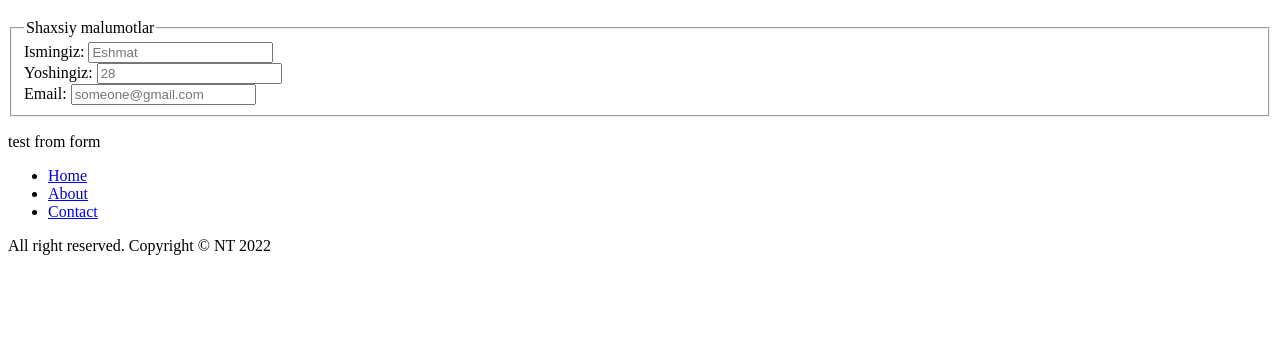
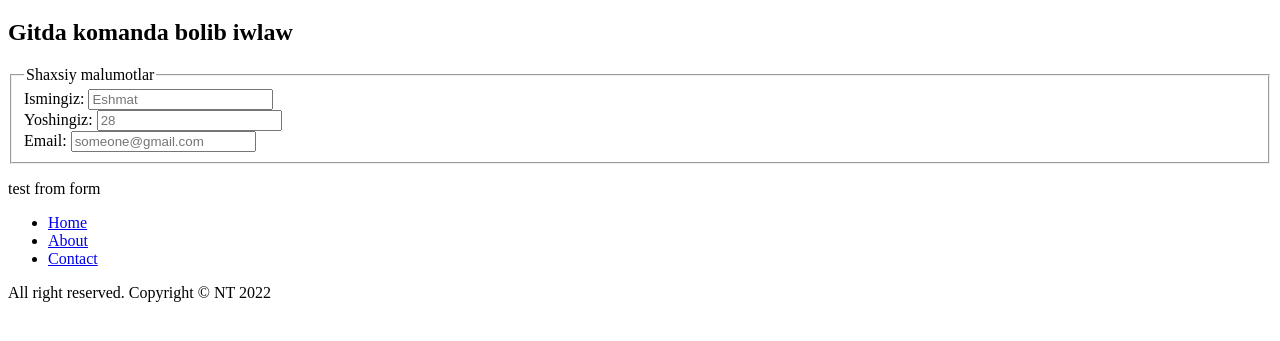
Before and after one commit to egamberdiyevalisherjon/NT-82-2-oy-2-dars, a plain HTML site: page index.html in a window 1280 px wide. Shown: the part 61-402 px from the top of the page. Drawn offline with Linux system fonts and the light colour scheme.

Commit message:
kamandada ishlash

```diff
--- a/index.html
+++ b/index.html
@@ -8,6 +8,7 @@
   </head>
   <body>
     <h1>Hammaga Salom!</h1>
+    <h2>Gitda komanda bolib iwlaw</h2>
     <form action="/signup">
       <fieldset>
         <legend>Shaxsiy malumotlar</legend>
```
